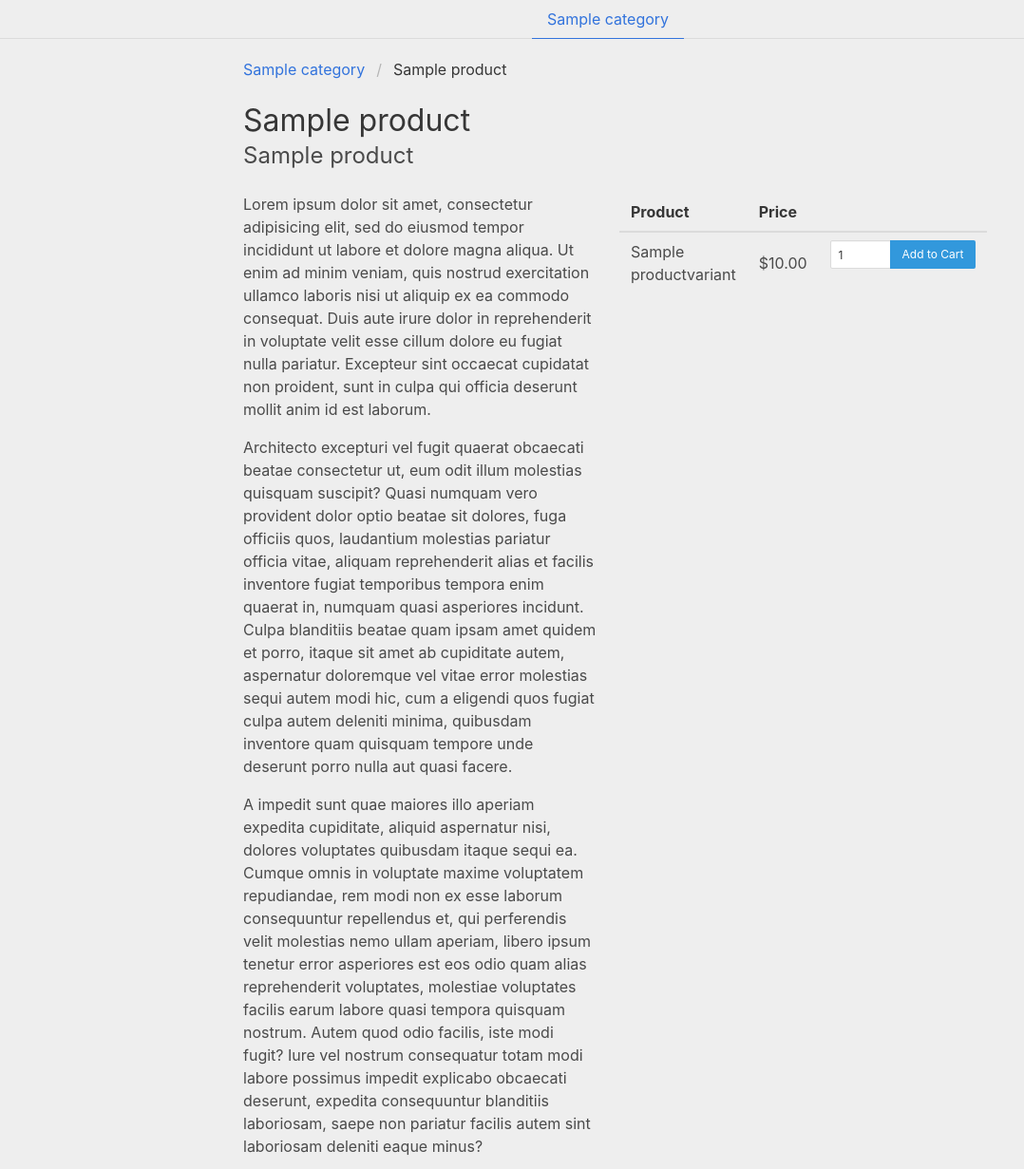
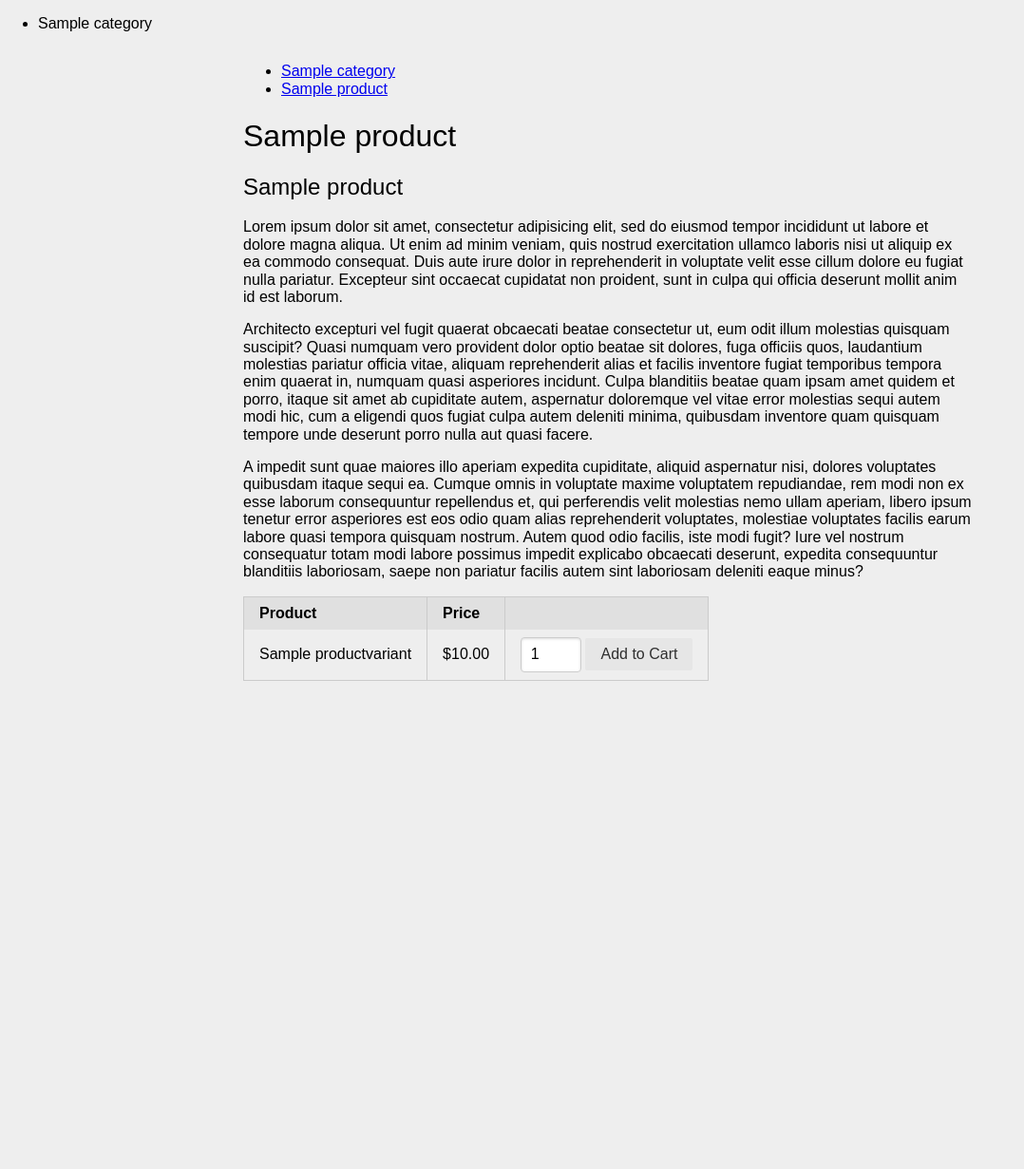
Before and after one commit to benthepoet/cold_commerce, a Django app: page /category/1/product/1 in a window 1280 px wide. Shown: the whole page at 95% size, without its empty margins (0-1078 px from the left). After the commit the page ends 717 px from the top, so only its background shows below. Run offline with Django 3.2, Linux system fonts and the light colour scheme; tables that the repository leaves empty hold one stand-in row (values such as "Sample post").

Commit message:
Updated layout for PureCSS.

```diff
--- a/core/static/css/site.css
+++ b/core/static/css/site.css
@@ -1,27 +1,8 @@
-@import url('bulma/css/bulma.min.css');
+@import url('pure/pure-min.css');
 @import url('open-iconic/font/css/open-iconic.min.css');
 
 html, body {
     background-color: #eee;
-}
-
-#blazor-error-ui {
-    background: lightyellow;
-    bottom: 0;
-    box-shadow: 0 -1px 2px rgba(0, 0, 0, 0.2);
-    display: none;
-    left: 0;
-    padding: 0.6rem 1.25rem 0.7rem 1.25rem;
-    position: fixed;
-    width: 100%;
-    z-index: 1000;
-}
-
-#blazor-error-ui .dismiss {
-    cursor: pointer;
-    position: absolute;
-    right: 0.75rem;
-    top: 0.5rem;
 }
 
 .valign-middle {
@@ -31,3 +12,11 @@ html, body {
 .width-20 {
     width: 20%;
 }
+
+.title {
+    font-weight: 500;
+}
+
+.subtitle {
+    font-weight: 100;
+}
--- a/core/templates/core/base.html
+++ b/core/templates/core/base.html
@@ -26,9 +26,9 @@
             </ul>
         </div>
 
-        <div class="columns is-gapless">
-            <div class="column"></div>
-            <div class="column is-three-fifths">
+        <div class="pure-g">
+            <div class="pure-u-1-5"></div>
+            <div class="pure-u-3-5">
 
                 <div class="mt-4">
                     {% block content %}
@@ -36,7 +36,7 @@
                 </div>
 
             </div>
-            <div class="column"></div>
+            <div class="pure-u-1-5"></div>
         </div>
 
     </body>
--- a/core/templates/core/product.html
+++ b/core/templates/core/product.html
@@ -14,9 +14,9 @@
 </nav>
 
 <div>
-    <h2 class="title is-3 has-text-weight-normal">{{ product.name }}</h2>
+    <h1 class="title is-3 has-text-weight-normal">{{ product.name }}</h1>
     {% if product.subtitle is not None %}
-    <h4 class="subtitle is-4">{{ product.subtitle }}</h4>
+    <h2 class="subtitle is-4">{{ product.subtitle }}</h2>
     {% endif %}
 
     <div class="columns content">
@@ -24,7 +24,7 @@
             {% lorem 3 p %}
         </div>
         <div class="column is-half">
-            <table>
+            <table class="pure-table">
                 <thead>
                     <th>Product</th>
                     <th>Price</th>
@@ -35,18 +35,12 @@
                     <tr>
                         <td class="valign-middle">{{ variant.name }}</td>
                         <td class="valign-middle">${{ variant.unit_price }}</td>
-                        <td class="width-20">
-                            <form method="post">
+                        <td>
+                            <form method="post" class="pure-form">
                                 {% csrf_token %}
-                                <div class="field has-addons">
-                                    <div class="control">
-                                        <input type="hidden" name="product_variant" value="{{ variant.id }}">
-                                        <input type="number" min="1" name="quantity" class="input is-small" value="1" style="width: 64px;" required>
-                                    </div>
-                                    <div class="control">
-                                        <button type="submit" class="button is-info is-small">Add to Cart</button>
-                                    </div>
-                                </div>
+                                <input type="hidden" name="product_variant" value="{{ variant.id }}">
+                                <input type="number" min="1" name="quantity" class="input is-small" value="1" style="width: 64px;" required>
+                                <button type="submit" class="pure-button is-info is-small">Add to Cart</button>
                             </form>
                         </td>
                     </tr>
```
